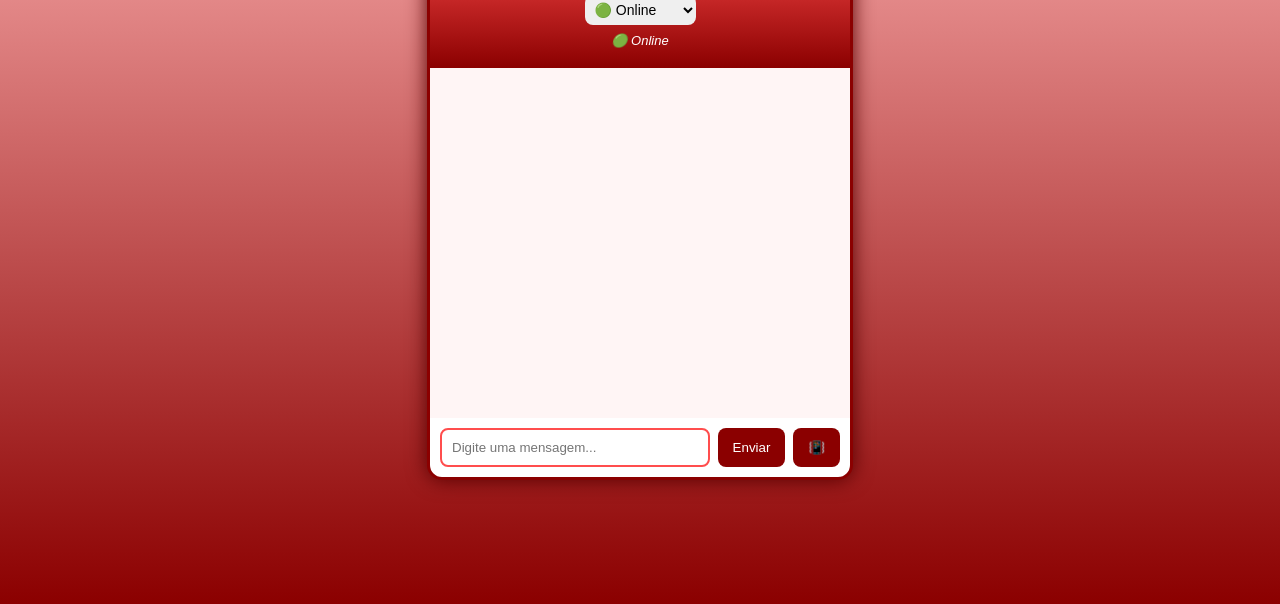
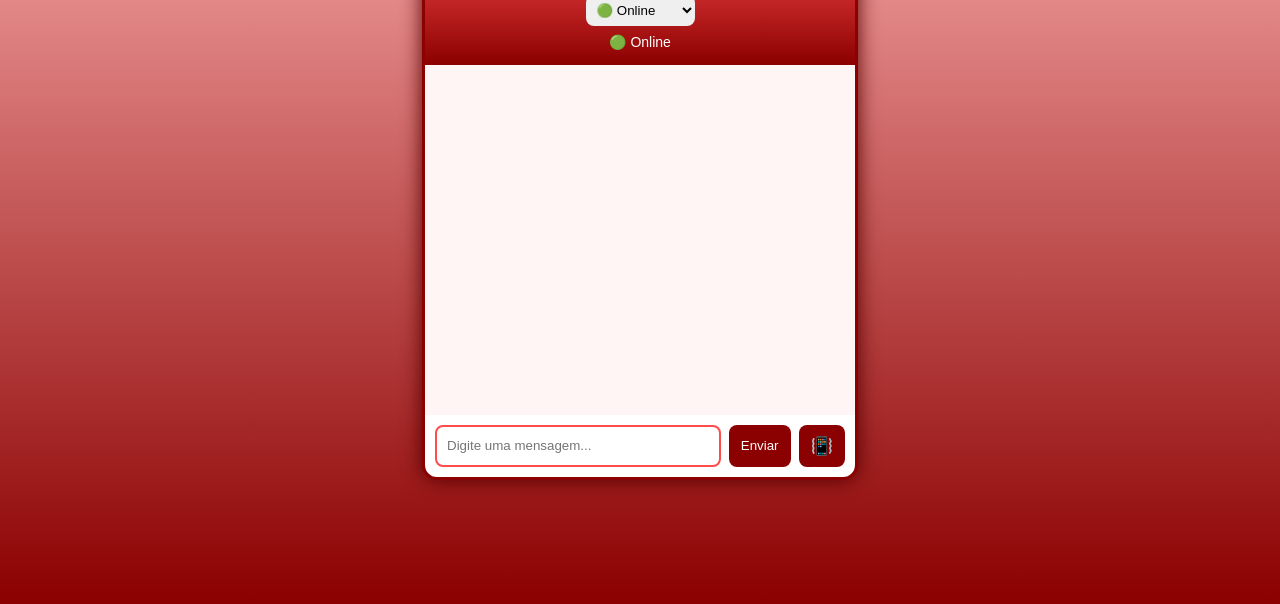
Before and after one commit to arichatdev/AriChat, a plain HTML site: page index.html in a window 1280 px wide. Shown: the part 196-800 px from the top of the page. Drawn offline with Linux system fonts and the light colour scheme.

Commit message:
style.css

```diff
--- a/style.css
+++ b/style.css
@@ -10,7 +10,7 @@ body {
 
 .chat {
   width: 90%;
-  max-width: 420px;
+  max-width: 430px;
   background: white;
   border: 3px solid #8b0000;
   border-radius: 15px;
@@ -30,17 +30,14 @@ body {
 }
 
 #status {
-  padding: 6px;
+  padding: 7px;
   border-radius: 8px;
   border: none;
-  font-size: 14px;
 }
 
 #digitando {
-  height: 20px;
   margin-top: 8px;
-  font-size: 13px;
-  font-style: italic;
+  font-size: 14px;
 }
 
 #mensagens {
@@ -87,6 +84,28 @@ button {
   background: #8b0000;
   color: white;
   border: none;
-  padding: 10px 15px;
+  padding: 10px 12px;
   border-radius: 8px;
+  cursor: pointer;
 }
+
+button:hover {
+  background: #5c0000;
+}
+
+#chamar {
+  font-size: 18px;
+}
+
+@keyframes tremer {
+  0% { transform: translateX(0); }
+  20% { transform: translateX(-10px); }
+  40% { transform: translateX(10px); }
+  60% { transform: translateX(-10px); }
+  80% { transform: translateX(10px); }
+  100% { transform: translateX(0); }
+}
+
+.tremendo {
+  animation: tremer 0.4s;
+}
```
